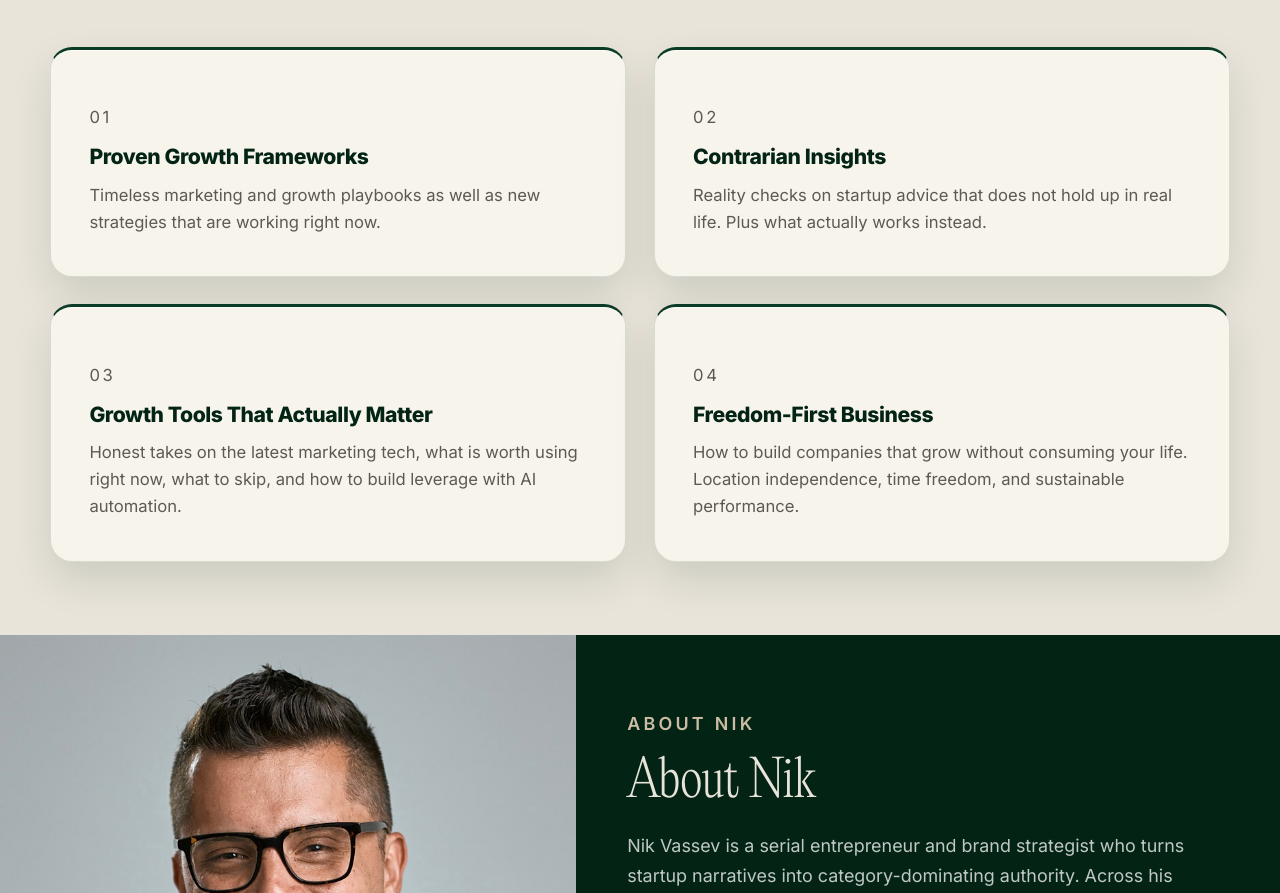
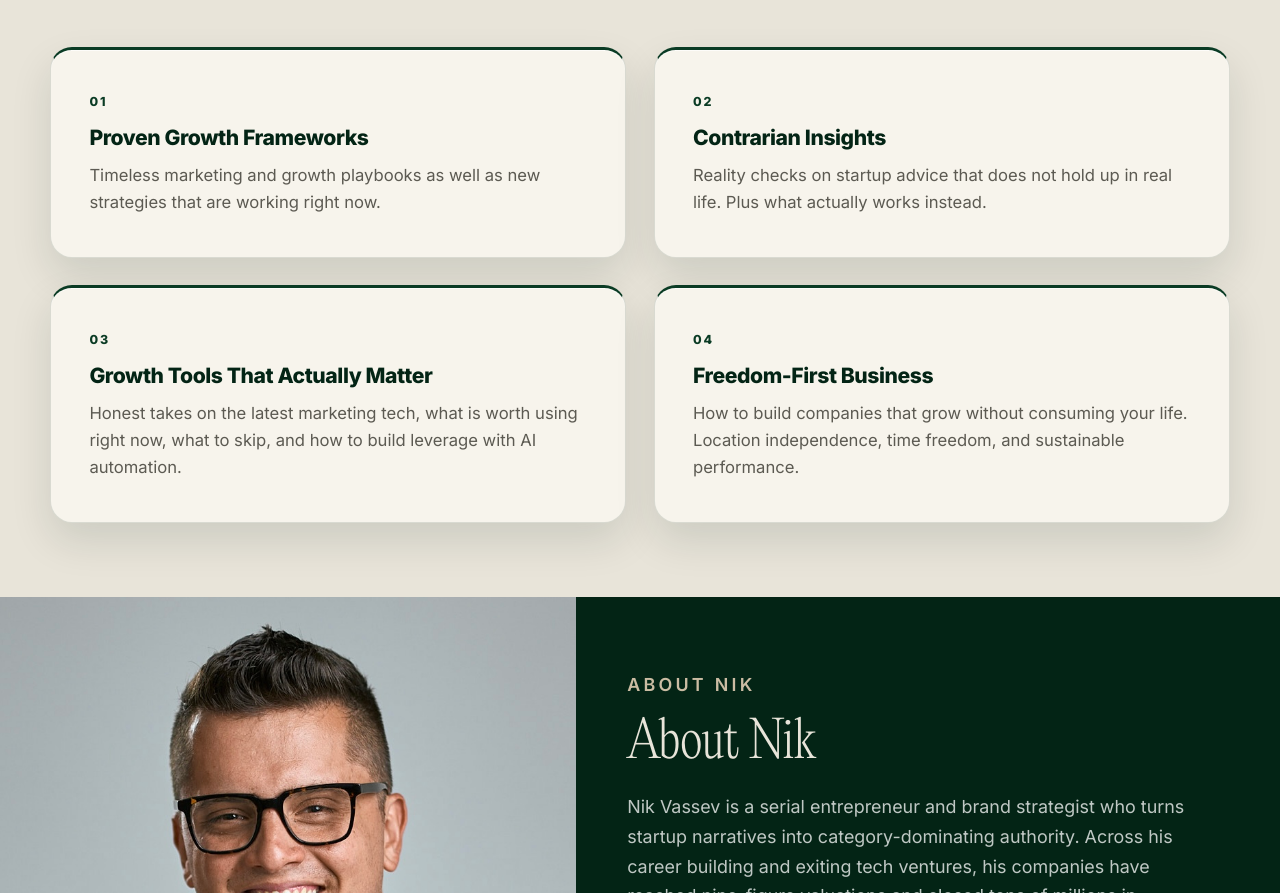
Before and after one commit to thenikvassev/nikvassev-site, a Next.js app: page /newsletter in a window 1280 px wide. Shown: the part 1810-2703 px from the top of the page. Built offline with nearby package versions, Linux system fonts and the light colour scheme; what @nitrosend/sdk would draw is missing.

Commit message:
Fix newsletter benefit numbers inheriting muted body color
Card labels are <p> elements, so .nl-benefit-card p was overriding the green 01–04 accents. Scope label and body styles separately so numbers stay forest green.

Co-authored-by: thenikvassev <thenikvassev@users.noreply.github.com>

```diff
--- a/src/app/globals.css
+++ b/src/app/globals.css
@@ -373,7 +373,7 @@
     0 1px 0 rgba(255, 255, 255, 0.72) inset;
 }
 
-.nl-benefit-label {
+.nl-benefit-card .nl-benefit-label {
   margin: 0;
   font-family: var(--font-inter), system-ui, sans-serif;
   font-size: 0.78rem;
@@ -393,7 +393,7 @@
   color: #032415;
 }
 
-.nl-benefit-card p {
+.nl-benefit-card .nl-benefit-body {
   margin: 0.7rem 0 0;
   font-family: var(--font-inter), system-ui, sans-serif;
   font-size: 0.98rem;
@@ -576,7 +576,7 @@
     color: #032415;
   }
 
-  .nl-benefit-card p {
+  .nl-benefit-card .nl-benefit-body {
     font-size: 1.04rem;
   }
 
--- a/src/app/newsletter/page.tsx
+++ b/src/app/newsletter/page.tsx
@@ -113,7 +113,7 @@ export default function NewsletterPage() {
               <article key={item.label} className="nl-benefit-card">
                 <p className="nl-benefit-label">{item.label}</p>
                 <h3>{item.title}</h3>
-                <p>{item.body}</p>
+                <p className="nl-benefit-body">{item.body}</p>
               </article>
             ))}
           </div>
```
